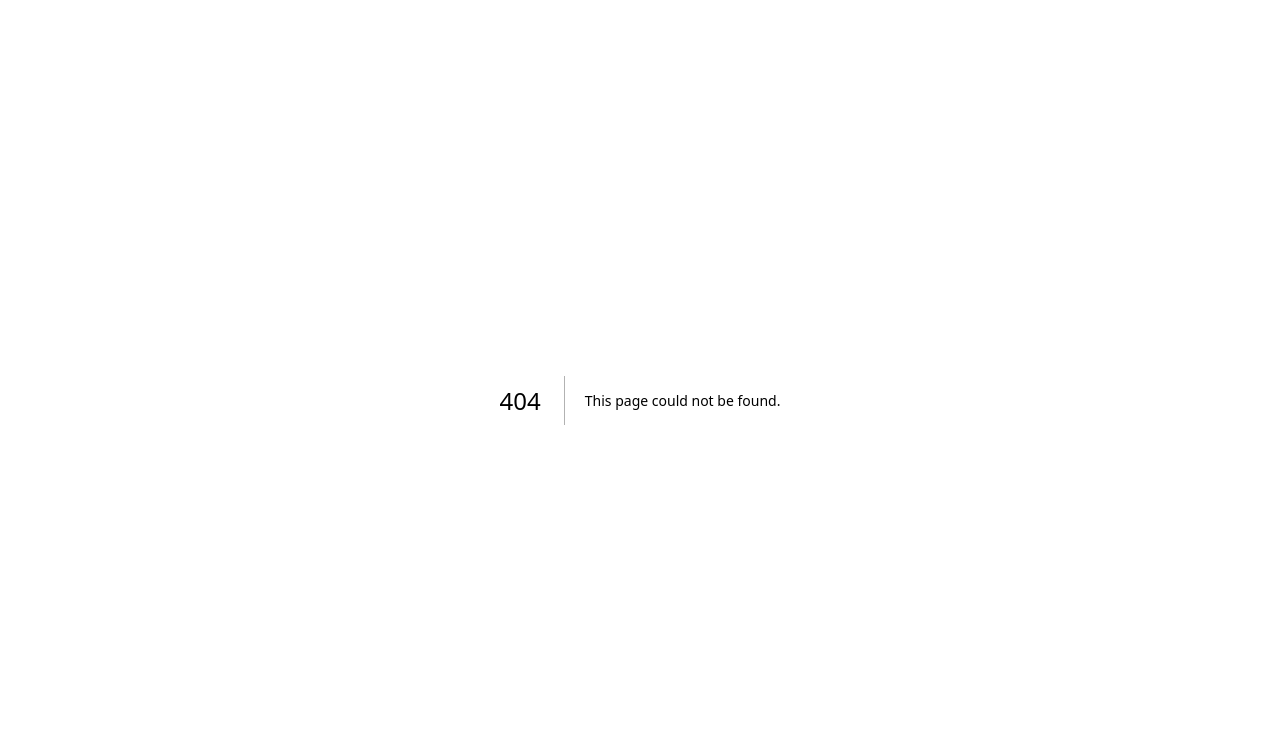
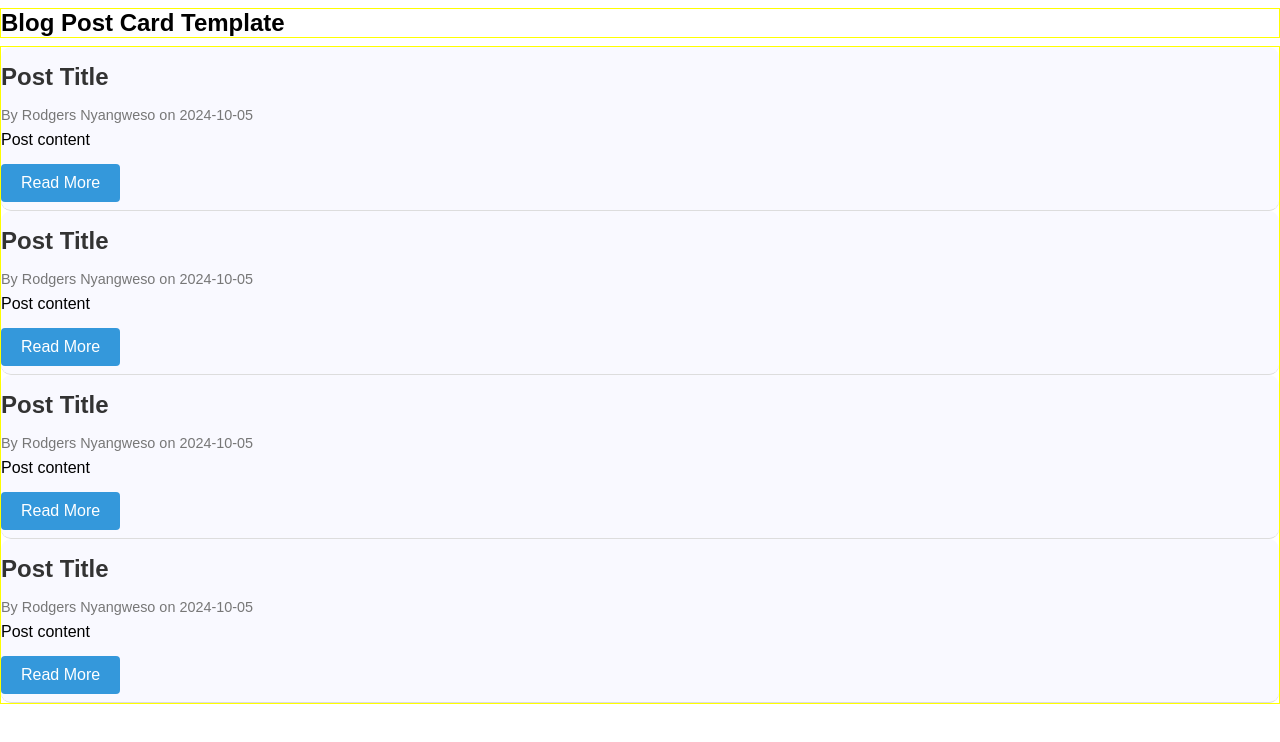
Before and after one commit to nyangweso-rodgers/next.js-app-template, a Next.js app: page /components/card-templates/03-blog-post-card-template in a window 1280 px wide. Before the commit this address had no page. Shown: the top 742 px of the page. Built offline with nearby package versions, Linux system fonts and the light colour scheme; a web font is replaced by a local one.

Commit message:
add profile and blog-post cards templates

```diff
--- /dev/null
+++ b/src/app/components/card-templates/03-blog-post-card-template/page.js
@@ -0,0 +1,80 @@
+import Link from "next/link";
+import cardStyles from "../../../styles/cards.module.css";
+
+const BlogPostCardTemplate = () => {
+  return (
+    <>
+      <section>
+        <div className={`container`}>
+          <div className={`row`}>
+            <div className={`col`}>
+              <div>
+                <h2>Blog Post Card Template</h2>
+              </div>
+            </div>
+          </div>
+          <div className={`row`}>
+            <div className={`col-sm-3 ${cardStyles.cards}`}>
+              <div className={`card ${cardStyles.blogPostCard}`}>
+                <div className={`card-body`}>
+                  <h4 className={`card-title`}>Post Title</h4>
+                  <p className={`${cardStyles.meta}`}>
+                    By Rodgers Nyangweso on 2024-10-05
+                  </p>
+                  <div className={`${cardStyles.content}`}>Post content</div>
+                  <Link href="#" className={`${cardStyles.readMoreButton}`}>
+                    Read More
+                  </Link>
+                </div>
+              </div>
+            </div>
+            <div className={`col-sm-3 ${cardStyles.cards}`}>
+              <div className={`card ${cardStyles.blogPostCard}`}>
+                <div className={`card-body`}>
+                  <h4 className={`card-title`}>Post Title</h4>
+                  <p className={`${cardStyles.meta}`}>
+                    By Rodgers Nyangweso on 2024-10-05
+                  </p>
+                  <div className={`${cardStyles.content}`}>Post content</div>
+                  <Link href="#" className={`${cardStyles.readMoreButton}`}>
+                    Read More
+                  </Link>
+                </div>
+              </div>
+            </div>
+            <div className={`col-sm-3 ${cardStyles.cards}`}>
+              <div className={`card ${cardStyles.blogPostCard}`}>
+                <div className={`card-body`}>
+                  <h4 className={`card-title`}>Post Title</h4>
+                  <p className={`${cardStyles.meta}`}>
+                    By Rodgers Nyangweso on 2024-10-05
+                  </p>
+                  <div className={`${cardStyles.content}`}>Post content</div>
+                  <Link href="#" className={`${cardStyles.readMoreButton}`}>
+                    Read More
+                  </Link>
+                </div>
+              </div>
+            </div>
+            <div className={`col-sm-3 ${cardStyles.cards}`}>
+              <div className={`card ${cardStyles.blogPostCard}`}>
+                <div className={`card-body`}>
+                  <h4 className={`card-title`}>Post Title</h4>
+                  <p className={`${cardStyles.meta}`}>
+                    By Rodgers Nyangweso on 2024-10-05
+                  </p>
+                  <div className={`${cardStyles.content}`}>Post content</div>
+                  <Link href="#" className={`${cardStyles.readMoreButton}`}>
+                    Read More
+                  </Link>
+                </div>
+              </div>
+            </div>
+          </div>
+        </div>
+      </section>
+    </>
+  );
+};
+
+export default BlogPostCardTemplate;
```
Also changed, not shown: src/app/components/card-templates/02-profile-card-template/page.js (added, +108 -0 lines).
